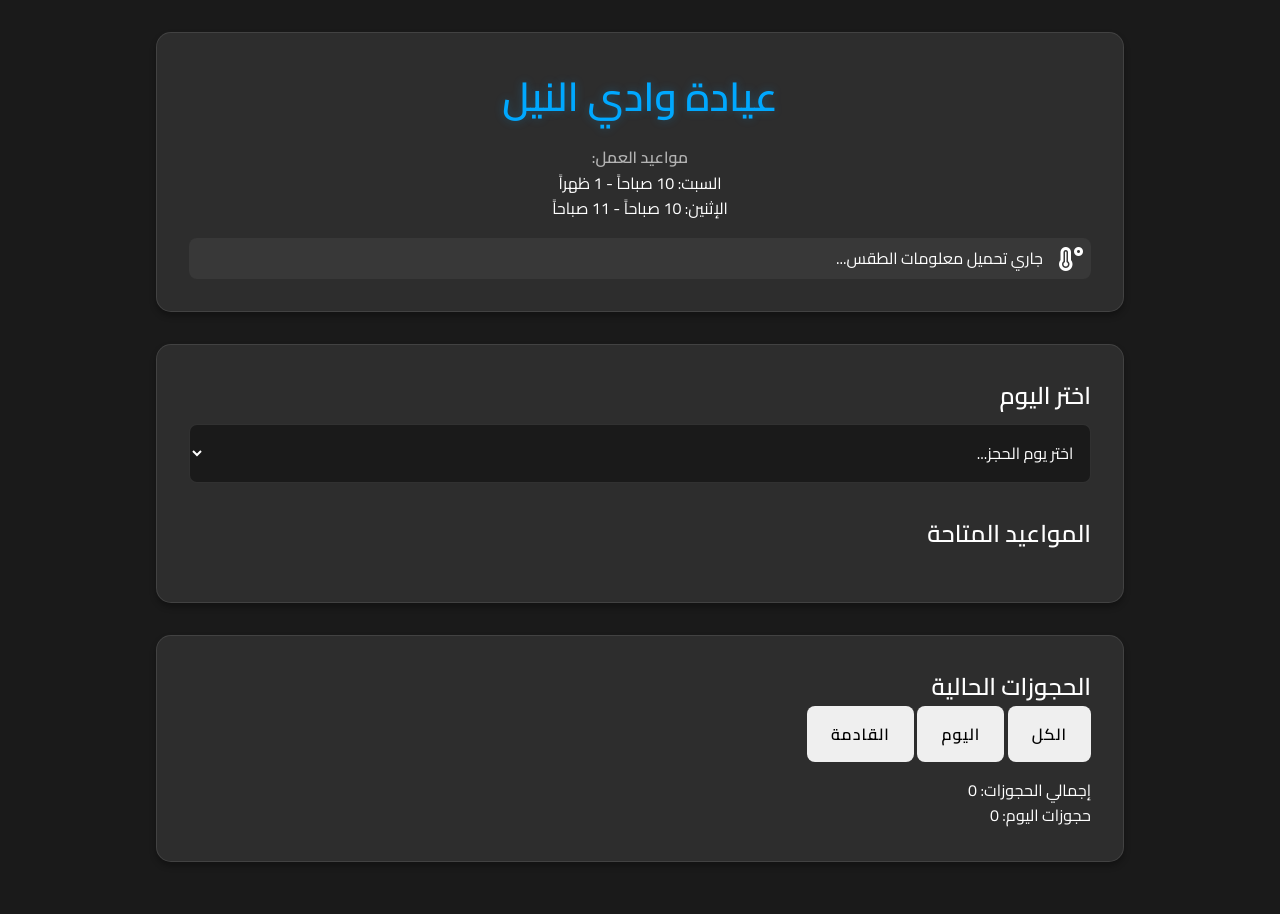
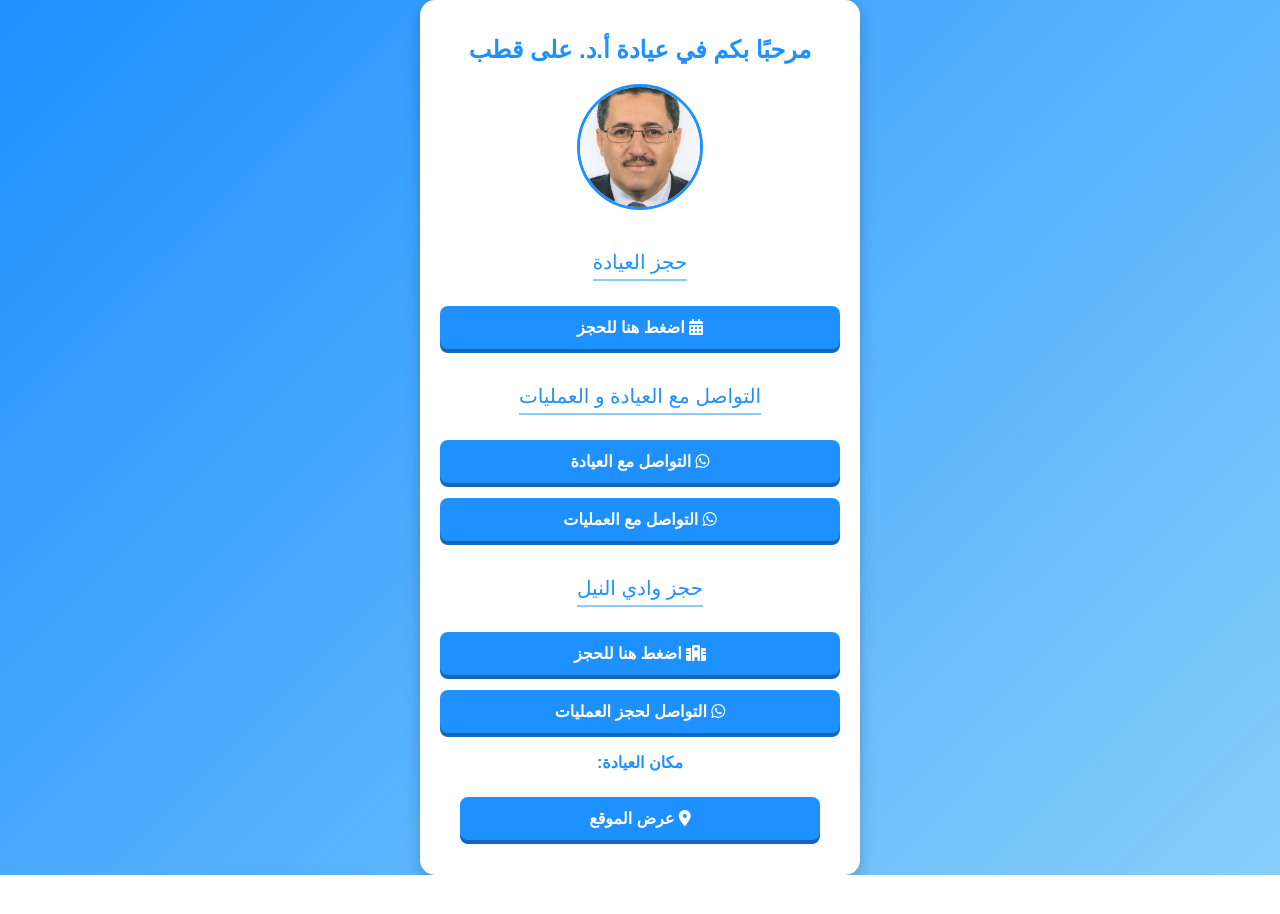
Before and after one commit to AliKotb-Ahamd/clinic-appointments, a plain HTML site: page index.html in a window 1280 px wide. After the commit the page ends 875 px from the top, so only its background shows below. Drawn offline with Linux system fonts and the light colour scheme; no server answers.

Commit message:
Add files via upload

```diff
--- a/index.html
+++ b/index.html
@@ -3,81 +3,135 @@
 <head>
     <meta charset="UTF-8">
     <meta name="viewport" content="width=device-width, initial-scale=1.0">
-    <title>عيادة وادي النيل - حجز المواعيد</title>
-    <link rel="stylesheet" href="style.css">
-    <link href="https://fonts.googleapis.com/css2?family=Cairo:wght@400;600&display=swap" rel="stylesheet">
+    <title>حجز العيادة</title>
     <link rel="stylesheet" href="https://cdnjs.cloudflare.com/ajax/libs/font-awesome/6.0.0/css/all.min.css">
+    <style>
+        body {
+            font-family: 'Cairo', sans-serif;
+            background: linear-gradient(135deg, #1e90ff, #87cefa);
+            margin: 0;
+            padding: 0;
+            display: flex;
+            justify-content: center;
+            align-items: center;
+            min-height: 100vh;
+        }
+        .container {
+            background: #ffffff;
+            padding: 20px;
+            border-radius: 15px;
+            box-shadow: 0 6px 15px rgba(0, 0, 0, 0.2);
+            max-width: 400px;
+            width: 90%;
+            text-align: center;
+        }
+        h1 {
+            color: #1e90ff;
+            font-size: 24px;
+            margin-bottom: 20px;
+            font-weight: bold;
+        }
+        .image-container {
+            width: 120px;
+            height: 120px;
+            overflow: hidden;
+            border-radius: 50%;
+            margin: 0 auto 20px;
+            border: 3px solid #1e90ff;
+        }
+        .image-container img {
+            width: 100%;
+            height: 100%;
+            object-fit: cover;
+        }
+        a {
+            display: block;
+            text-decoration: none;
+            color: #ffffff;
+            background-color: #1e90ff;
+            padding: 12px 20px;
+            border-radius: 8px;
+            font-size: 16px;
+            font-weight: bold;
+            margin: 15px 0;
+            box-shadow: 0 4px #1565c0; /* 3D shadow */
+            transition: all 0.2s ease;
+            text-align: center;
+        }
+        a:active {
+            box-shadow: 0 2px #1565c0; /* Adjust shadow on press */
+            transform: translateY(2px); /* Press effect */
+        }
+        a:hover {
+            background-color: #4682b4;
+            transform: scale(1.03);
+        }
+        .section-title {
+            font-size: 20px;
+            color: #1e90ff;
+            margin-top: 20px;
+            margin-bottom: 10px;
+            border-bottom: 2px solid #87cefa;
+            display: inline-block;
+            padding-bottom: 5px;
+        }
+        .map-container {
+            display: flex;
+            flex-direction: column;
+            align-items: center;
+            gap: 10px;
+            margin-top: 20px;
+        }
+        .map-container p {
+            margin: 0;
+            color: #1e90ff;
+            font-size: 16px;
+            font-weight: bold;
+        }
+        .map-container a {
+            text-align: center;
+            width: 80%; /* Ensure the button is responsive */
+        }
+    </style>
 </head>
 <body>
     <div class="container">
-        <header class="fade-in">
-            <h1>عيادة وادي النيل</h1>
-            <p class="schedule-info">مواعيد العمل:</p>
-            <p>السبت: 10 صباحاً - 1 ظهراً</p>
-            <p>الإثنين: 10 صباحاً - 11 صباحاً</p>
-            <div class="weather-info">
-                <i class="fas fa-temperature-high weather-icon"></i>
-                <span id="weatherData">جاري تحميل معلومات الطقس...</span>
-            </div>
-        </header>
-
-        <div id="smartReminders" class="smart-reminder fade-in" style="display: none">
-            <!-- Dynamic reminders will be inserted here -->
+        <h1>مرحبًا بكم في عيادة أ.د. على قطب</h1>
+        <div class="image-container">
+            <img src="2021-09-09.jpg" alt="صورة الدكتور">
         </div>
 
-        <div class="appointment-section fade-in">
-            <div class="date-selector">
-                <h2>اختر اليوم</h2>
-                <select id="daySelect">
-                    <option value="">اختر يوم الحجز...</option>
-                </select>
-            </div>
+        <!-- Booking Section -->
+        <p class="section-title">حجز العيادة</p>
+        <a href="https://calendly.com/alikotb/neurosurgery" target="_blank">
+            <i class="fa fa-calendar-alt"></i> اضغط هنا للحجز
+        </a>
 
-            <div class="time-slots">
-                <h2>المواعيد المتاحة</h2>
-                <div id="availableSlots" class="slots-grid"></div>
-            </div>
-        </div>
+        <!-- WhatsApp Contacts Section -->
+        <p class="section-title">التواصل مع العيادة و العمليات</p>
+        <a href="https://wa.me/201014151508" target="_blank">
+            <i class="fab fa-whatsapp"></i> التواصل مع العيادة
+        </a>
+        <a href="https://wa.me/201090191039" target="_blank">
+            <i class="fab fa-whatsapp"></i> التواصل مع العمليات
+        </a>
 
-        <div id="bookingForm" class="booking-form hidden fade-in">
-            <h2>تأكيد الحجز</h2>
-            <input type="text" id="patientName" placeholder="اسم المريض" required>
-            <input type="tel" id="patientPhone" placeholder="رقم الهاتف" required>
-            <input type="text" id="patientAge" placeholder="عمر المريض">
-            <select id="visitType">
-                <option value="">نوع الزيارة...</option>
-                <option value="first">زيارة أولى</option>
-                <option value="follow">متابعة</option>
-                <option value="emergency">حالة طارئة</option>
-            </select>
-            <textarea id="patientNotes" placeholder="ملاحظات إضافية"></textarea>
-            <div class="selected-time">
-                <p>الموعد المختار: <span id="selectedTime"></span></p>
-            </div>
-            <div class="form-buttons">
-                <button id="confirmBooking" class="primary-btn">
-                    <i class="fas fa-check"></i> تأكيد الحجز
-                </button>
-                <button id="cancelBooking" class="secondary-btn">
-                    <i class="fas fa-times"></i> إلغاء
-                </button>
-            </div>
-        </div>
+        <!-- Wadi El Nile Section -->
+        <p class="section-title">حجز وادي النيل</p>
+        <a href="https://calendly.com/alikotb/wadi" target="_blank">
+            <i class="fa fa-hospital"></i> اضغط هنا للحجز
+        </a>
+        <a href="https://wa.me/201156222123" target="_blank">
+            <i class="fab fa-whatsapp"></i> التواصل لحجز العمليات
+        </a>
 
-        <div class="appointments-list fade-in">
-            <h2>الحجوزات الحالية</h2>
-            <div class="appointments-filter">
-                <button class="filter-btn active" data-filter="all">الكل</button>
-                <button class="filter-btn" data-filter="today">اليوم</button>
-                <button class="filter-btn" data-filter="upcoming">القادمة</button>
-            </div>
-            <ul id="currentAppointments"></ul>
-            <div class="appointments-summary">
-                <p>إجمالي الحجوزات: <span id="totalAppointments">0</span></p>
-                <p>حجوزات اليوم: <span id="todayAppointments">0</span></p>
-            </div>
+        <!-- Location Section -->
+        <div class="map-container">
+            <p>مكان العيادة:</p>
+            <a href="https://maps.app.goo.gl/kneM2xHcoW8rMNJ5A?g_st=iw" target="_blank">
+                <i class="fa fa-map-marker-alt"></i> عرض الموقع
+            </a>
         </div>
     </div>
-    <script src="script.js"></script>
 </body>
 </html>
```
Also changed, not shown: 2021-09-09.jpg (added).
